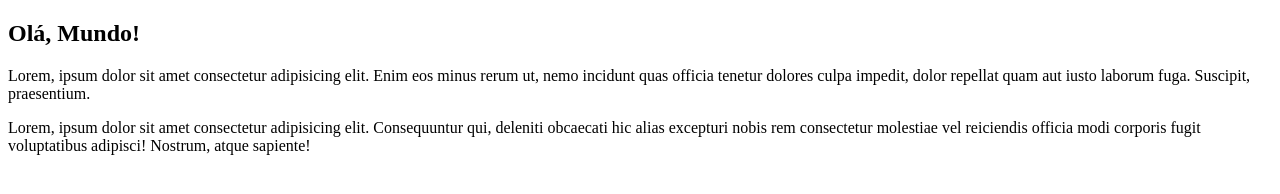
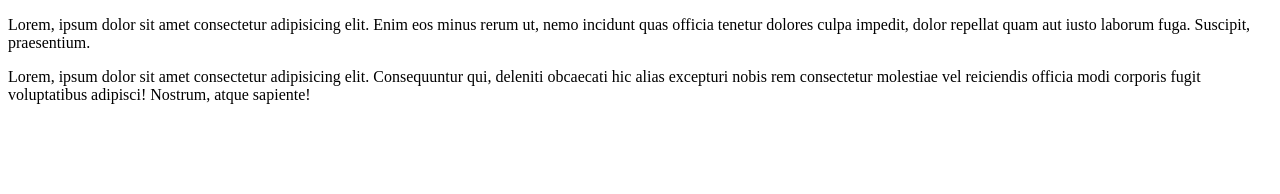
Before and after one commit to MarciDevCode/Ola-Mundo, a plain HTML site: page site exemplo 01/index.html in a window 1280 px wide. Drawn offline with Linux system fonts and the light colour scheme.

```diff
--- a/site exemplo 01/index.html
+++ b/site exemplo 01/index.html
@@ -9,8 +9,6 @@
 </head>
 
 <body>
-    <h2>Olá, Mundo!</h2>
-
 
         <p>Lorem, ipsum dolor sit amet consectetur adipisicing elit. Enim eos minus rerum ut, nemo incidunt quas officia tenetur dolores culpa impedit, dolor repellat quam aut iusto laborum fuga. Suscipit, praesentium.</p>
         <p>Lorem, ipsum dolor sit amet consectetur adipisicing elit. Consequuntur qui, deleniti obcaecati hic alias excepturi nobis rem consectetur molestiae vel reiciendis officia modi corporis fugit voluptatibus adipisci! Nostrum, atque sapiente!</p>
```
